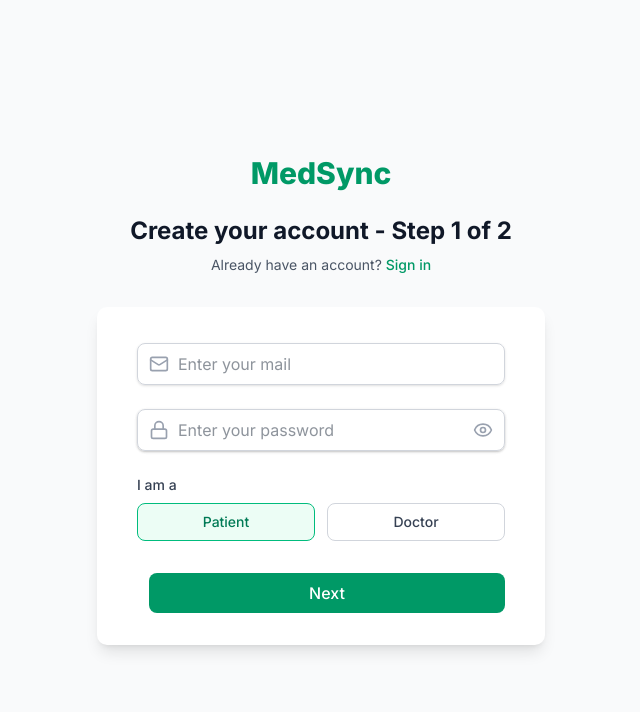
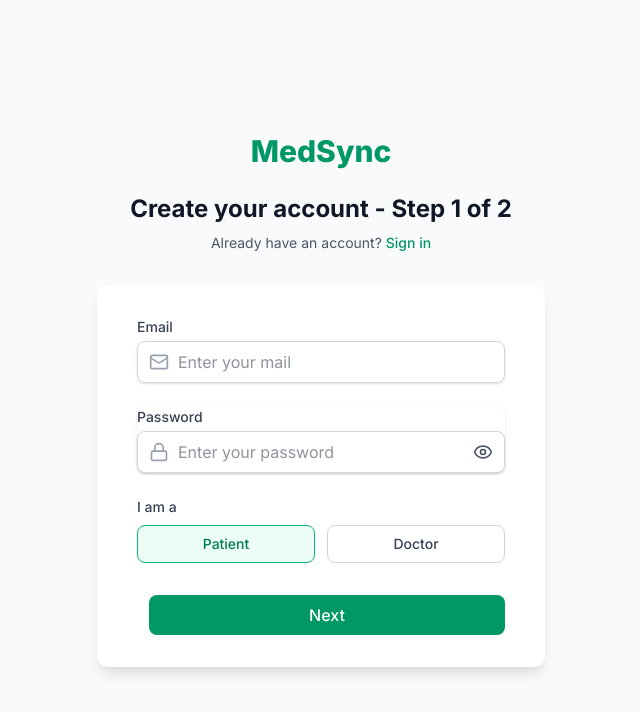
Before and after one commit to SeenLex/med-sync, a Next.js app: page /register in a window 1280 px wide. Shown: the top 712 px of the page, without its empty margins (319-959 px from the left). Built offline with nearby package versions, Linux system fonts and the light colour scheme; no server answers; the database is empty.

Commit message:
added labels.

```diff
--- a/app/login/page.tsx
+++ b/app/login/page.tsx
@@ -48,6 +48,7 @@ const Login: React.FC = () => {
         <div className="mt-8 bg-white text-gray-800 py-8 px-4 shadow-lg sm:rounded-lg sm:px-10">
           <form className="space-y-6" onSubmit={handleLogin}>
             <InputField
+              label="Email"
               id="email"
               type="email"
               placeholder="Enter your mail"
@@ -58,20 +59,20 @@ const Login: React.FC = () => {
             />
 
             <div>
-              <div className="mt-1 relative rounded-md shadow-sm">
               <InputField
                 id="password"
+                label="Password"
                 type={showPassword ? "text" : "password"}
                 placeholder="Enter your password"
                 value={password}
                 onChange={(e) => setPassword(e.target.value)}
                 icon={<Lock className="h-5 w-5 text-gray-400" />}
-                />
-                <div className="absolute inset-y-0 right-0 pr-3 flex items-center">
+                rightIcon={
                   <button
                     type="button"
                     onClick={() => setShowPassword(!showPassword)}
                     className="text-gray-600 hover:text-gray-500 focus:outline-none"
+                    tabIndex={-1}
                   >
                     {showPassword ? (
                       <EyeOff className="h-5 w-5" />
@@ -79,8 +80,8 @@ const Login: React.FC = () => {
                       <Eye className="h-5 w-5" />
                     )}
                   </button>
-                </div>
-              </div>
+                }
+              />
             </div>
 
             <div>
--- a/app/register/RegisterClient.tsx
+++ b/app/register/RegisterClient.tsx
@@ -177,6 +177,7 @@ const Register: React.FC<{
               <>
                 <InputField
                   id="email"
+                  label="Email"
                   type="email"
                   placeholder="Enter your mail"
                   value={email}
@@ -188,18 +189,19 @@ const Register: React.FC<{
                   <div className="mt-1 relative rounded-md shadow-sm">
                     <InputField
                       id="password"
+                      label="Password"
                       type={showPassword ? "text" : "password"}
                       placeholder="Enter your password"
                       value={password}
                       onChange={(e) => setPassword(e.target.value)}
                       icon={<Lock className="h-5 w-5 text-gray-400" />}
                       required
-                    />
-                    <div className="absolute inset-y-0 right-0 pr-3 flex items-center">
+                      rightIcon={
                         <button
                           type="button"
                           onClick={() => setShowPassword(!showPassword)}
-                        className="text-gray-400 hover:text-gray-500 focus:outline-none"
+                          className="text-gray-600 hover:text-gray-500 focus:outline-none"
+                          tabIndex={-1}
                         >
                           {showPassword ? (
                             <EyeOff className="h-5 w-5" />
@@ -207,7 +209,8 @@ const Register: React.FC<{
                             <Eye className="h-5 w-5" />
                           )}
                         </button>
-                    </div>
+                      }
+                    />
                   </div>
                 </div>
                 <div>
@@ -222,6 +225,7 @@ const Register: React.FC<{
               <>
                 <InputField
                   id="fullName"
+                  label="Full Name"
                   placeholder="Enter your full name"
                   value={fullName}
                   onChange={(e) => setFullName(e.target.value)}
@@ -230,6 +234,7 @@ const Register: React.FC<{
                 />
                 <InputField
                   id="pnc"
+                  label="PNC"
                   placeholder="Enter your PNC"
                   value={pnc}
                   onChange={(e) => setPnc(e.target.value)}
@@ -238,6 +243,7 @@ const Register: React.FC<{
                 />
                 <SelectField
                   id="gender"
+                  label="Gender"
                   value={gender}
                   onChange={(e) => setGender(e.target.value)}
                   icon={<VenusAndMars className="h-5 w-5 text-gray-400" />}
@@ -250,6 +256,7 @@ const Register: React.FC<{
                 />
                 <InputField
                   id="address"
+                  label="Address"
                   placeholder="Enter your address"
                   value={address}
                   onChange={(e) => setAddress(e.target.value)}
@@ -258,6 +265,7 @@ const Register: React.FC<{
                 />
                 <InputField
                   id="dateOfBirth"
+                  label="Date of Birth"
                   type="date"
                   placeholder="Date of Birth"
                   value={dateOfBirth}
@@ -267,6 +275,7 @@ const Register: React.FC<{
                 />
                 <InputField
                   id="phone"
+                  label="Phone Number"
                   placeholder="Enter your phone number"
                   value={phone}
                   onChange={(e) => setPhone(e.target.value)}
@@ -279,6 +288,7 @@ const Register: React.FC<{
               <>
                 <SelectField
                   id="specialtyId"
+                  label="Specialty"
                   value={specialtyId}
                   onChange={(e) => setSpecialtyId(e.target.value)}
                   icon={<Stethoscope className="h-5 w-5 text-gray-400" />}
@@ -288,6 +298,7 @@ const Register: React.FC<{
                 />
                 <InputField
                   id="licenseNumber"
+                  label="License Number"
                   placeholder="Enter your license number"
                   value={licenseNumber}
                   onChange={(e) => setLicenseNumber(e.target.value)}
--- a/components/auth-components/InputField.tsx
+++ b/components/auth-components/InputField.tsx
@@ -2,11 +2,13 @@ import React from "react";
 
 interface InputFieldProps {
   id: string;
+  label?: string;
   type?: string;
   placeholder?: string;
   value: string;
   onChange: (e: React.ChangeEvent<HTMLInputElement>) => void;
   icon?: React.ReactNode;
+  rightIcon?: React.ReactNode;
   required?: boolean;
   fullWidth?: boolean;
   extraClasses?: string;
@@ -14,17 +16,23 @@ interface InputFieldProps {
 
 const InputField: React.FC<InputFieldProps> = ({
   id,
+  label,
   type = "text",
   placeholder,
   value,
   onChange,
   icon,
+  rightIcon,
   required = false,
   fullWidth = false,
   extraClasses = "",
 }) => (
   <div>
-    <label htmlFor={id} className="block text-sm font-medium text-gray-700" />
+    {label && (
+      <label htmlFor={id} className="block text-sm font-medium text-gray-700 mb-1">
+        {label}{required}
+      </label>
+    )}
     <div className="mt-1 relative rounded-md shadow-sm">
       {icon && (
         <div className="absolute inset-y-0 left-0 pl-3 flex items-center pointer-events-none">
@@ -39,8 +47,13 @@ const InputField: React.FC<InputFieldProps> = ({
         required={required}
         value={value}
         onChange={onChange}
-        className={`block w-full ${fullWidth ? "w-full" : ""} pl-10 pr-3 py-2 border border-gray-300 rounded-md focus:outline-none focus:ring-emerald-500 focus:border-emerald-500 ${extraClasses}`}
+        className={`block w-full ${fullWidth ? "w-full" : ""} pl-10 pr-10 py-2 border border-gray-300 rounded-md focus:outline-none focus:ring-emerald-500 focus:border-emerald-500 ${extraClasses}`}
       />
+      {rightIcon && (
+        <div className="absolute inset-y-0 right-0 pr-3 flex items-center">
+          {rightIcon}
+        </div>
+      )}
     </div>
   </div>
 );
--- a/components/auth-components/SelectField.tsx
+++ b/components/auth-components/SelectField.tsx
@@ -2,6 +2,7 @@ import React from "react";
 
 interface SelectFieldProps {
   id: string;
+  label?: string;
   value: string;
   onChange: (e: React.ChangeEvent<HTMLSelectElement>) => void;
   icon?: React.ReactNode;
@@ -14,6 +15,7 @@ interface SelectFieldProps {
 
 const SelectField: React.FC<SelectFieldProps> = ({
   id,
+  label,
   value,
   onChange,
   icon,
@@ -24,7 +26,11 @@ const SelectField: React.FC<SelectFieldProps> = ({
   extraClasses = "",
 }) => (
   <div>
-    <label htmlFor={id} className="block text-sm font-medium text-gray-700" />
+    {label && (
+      <label htmlFor={id} className="block text-sm font-medium text-gray-700 mb-1">
+        {label}{required}
+      </label>
+    )}
     <div className="mt-1 relative rounded-md shadow-sm">
       {icon && (
         <div className="absolute inset-y-0 left-0 pl-3 flex items-center pointer-events-none">
```
Lines whose indentation alone changed are shown as unchanged.
